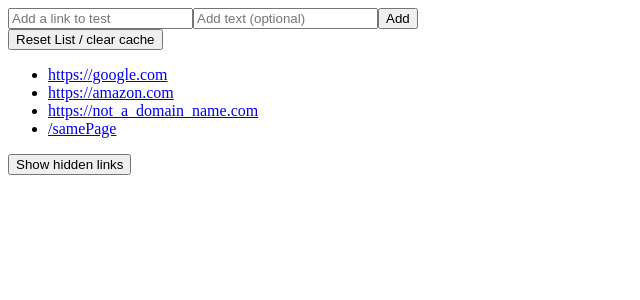
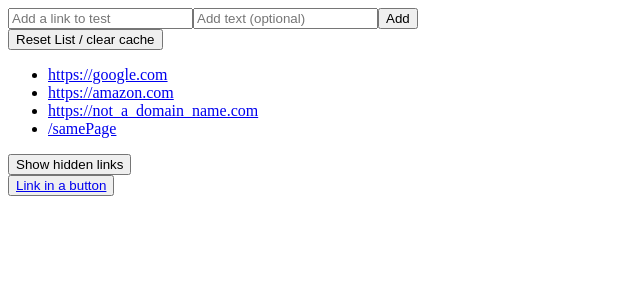
Before and after one commit to Theacebutler/HoverTest, a React (Vite) app: page / in a window 1280 px wide. Shown: the top 300 px of the page, without its empty margins (0-640 px from the left). Built offline with nearby package versions, Linux system fonts and the light colour scheme.

Commit message:
added a link in a button

```diff
--- a/src/App.tsx
+++ b/src/App.tsx
@@ -98,6 +98,9 @@ export function App() {
           </div>
         }
       </div>
+      <button>
+        <a href="https://google.com">Link in a button</a>
+      </button>
     </>
   );
 }
```
